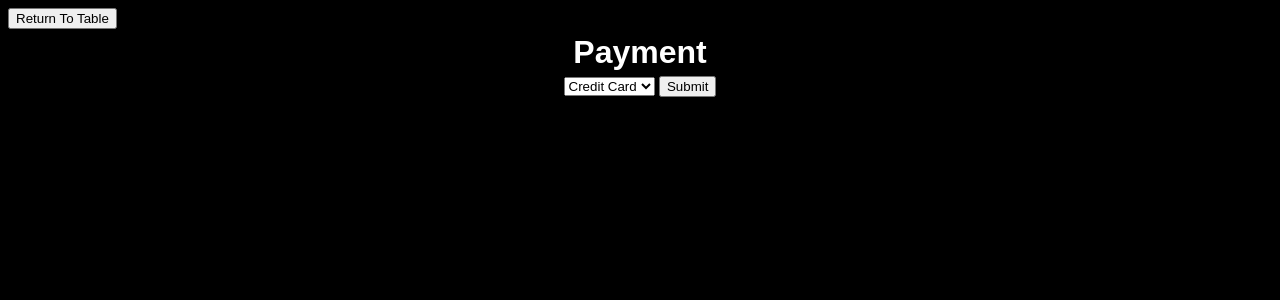
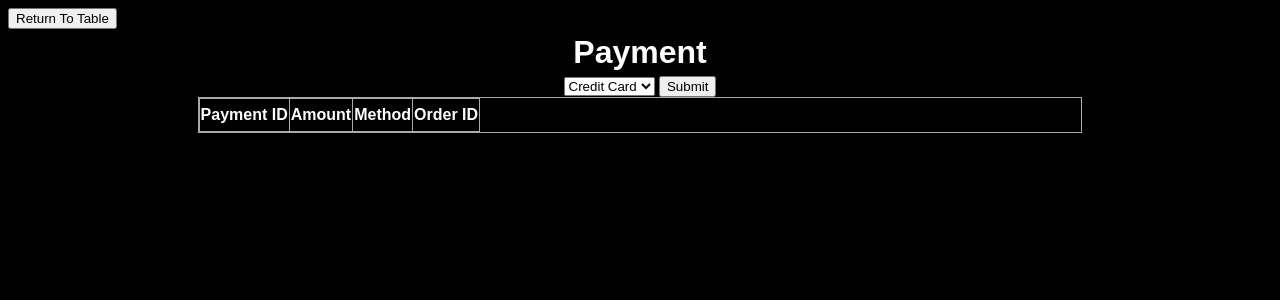
Before and after one commit to gd05134/DBS_Restaurant_POS, a Flask app: page /payment in a window 1280 px wide. Shown: the top 300 px of the page. Run offline with Flask 3, Linux system fonts and the light colour scheme; lists and menus that the app fills with data are empty.

Commit message:
More functionality to payment and order_manager

```diff
--- a/main.py
+++ b/main.py
@@ -6,6 +6,7 @@ from datetime import datetime
 #global variables if needed
 customer_id = 0
 res_id = 0
+payment_id = 0
 
 #Create Flask App
 app = Flask(__name__)
@@ -129,8 +130,9 @@ class OrderItem(db.Model):
 
 
 #     db.create_all()
+#     #add menu item and menu categories
+#     #For testing, only run once
 
-#     #For testing, only run once
 #     db.session.add(Customer(0,"Caelin","Jones","8594892338","jedijones02@gmail.com",7))
 #     db.session.add(Customer(1,"Garth","Daniels","111111111","mark@gmail.com",4))
 #     db.session.add(Customer(2,"Grey","Myers","222222222","larryfied@gmail.com",2))
@@ -223,14 +225,18 @@ def menu():
 
 @app.route('/payment', methods=['GET','POST'])
 def payment():
+     global payment_id
      if request.method == 'POST':
+        payment_method = request.form['payment']
         try:
+            db.session.add(Payment(payment_id, 1, 50, payment_method))
             db.session.commit()
             return redirect('/payment')
         except:
                return 'There was an issue opening the menu'
      else:
-        return render_template('payment.html')
+        payments = Payment.query.order_by(Payment.payment_id).all()
+        return render_template('payment.html', payments=payments)
 
 if __name__ == '__main__':
      app.run(debug=True)
--- a/static/css/main.css
+++ b/static/css/main.css
@@ -42,10 +42,15 @@ table, td, th {
     border: 1px solid #aaa;
 }
 
-/* table {
+.table {
     border-collapse: collapse;
-    width: 100%;
-} */
+    flex: 1 1 auto;
+    display: flex;
+    overflow-y: auto;
+    flex-direction: column;
+    width: 70%;
+    table-layout: fixed;
+}
 
 th {
     height: 30px;
--- a/templates/order_manager.html
+++ b/templates/order_manager.html
@@ -24,7 +24,7 @@
                 <button class="smalltable">Payment</button>
             </form>
         </div>
-        <table align="right">
+        <table class="table" align="center">
             <tr>
             <th>Order No.</th>
             <th>Name</th>
--- a/templates/payment.html
+++ b/templates/payment.html
@@ -11,6 +11,7 @@
 </form>
 <div align="center">
     <h1>Payment</h1>
+    <form action="/" method ="get" onSubmit="submitForm(event)">
         <select name="payment" id="payment_method">
             <option value="credit_card">Credit Card</option>
             <option value="bitcoin">Bitcoin</option>
@@ -18,5 +19,48 @@
             <option value="cash">Cash</option>
         </select>
         <button type="submit">Submit</button>
+    </form>
+    <table class="table">
+        <tr>
+            <th>Payment ID</th>
+            <th>Amount</th>
+            <th>Method</th>
+            <th>Order ID</th>
+        </tr>
+        {% for payment in payments %}
+        <tr>
+            <td>{{payment.payment_id}}</td>
+            <td>{{payment.price}}</td>
+            <td>{{payment.payment_method}}</td>
+            <td>{{payment.order_id}}</td>
+        </tr>
+        {% endfor %}
+    </table>
 </div>
+<script>
+    function submitForm(event) {
+        // Prevent default form submission
+        event.preventDefault();
+
+        // Get the selected payment method
+        const paymentMethod = document.getElementById("payment_method").value;
+
+        // Send data using fetch API
+        fetch("/", {
+            method: "GET",  // or "POST" if the server expects it
+            headers: {
+                "Content-Type": "application/x-www-form-urlencoded"
+            },
+            body: new URLSearchParams({ payment: paymentMethod })
+        })
+        .then(response => response.text())
+        .then(data => {
+            // Process response if needed, e.g., show confirmation
+            console.log("Form submitted successfully:", data);
+        })
+        .catch(error => {
+            console.error("Error submitting form:", error);
+        });
+    }
+</script>
 {% endblock %}
```
Also changed, not shown: templates/customer.html (+17 -17 lines), README.md. Lines whose indentation alone changed are shown as unchanged.
